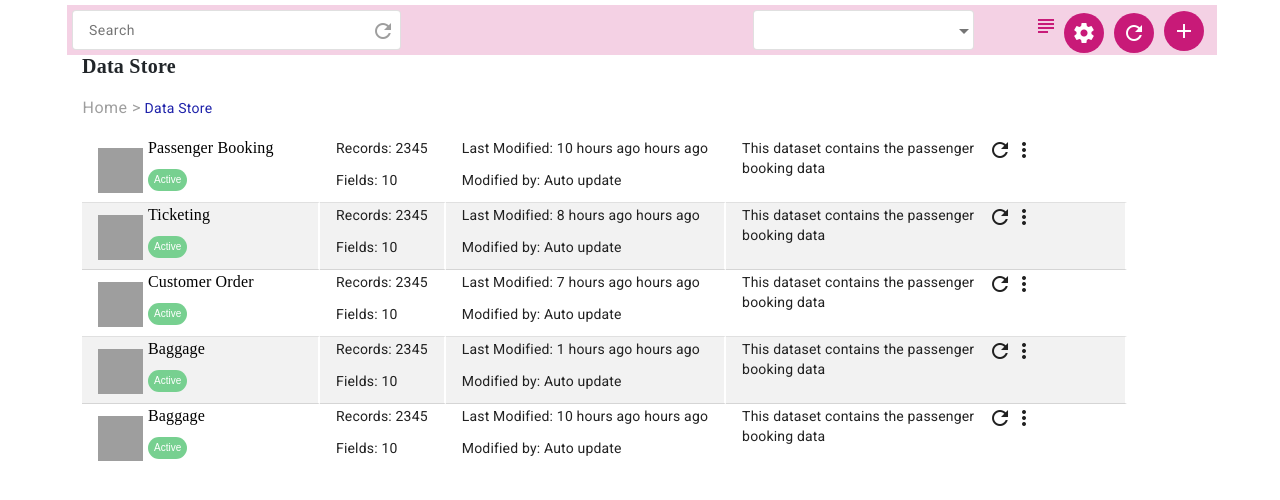
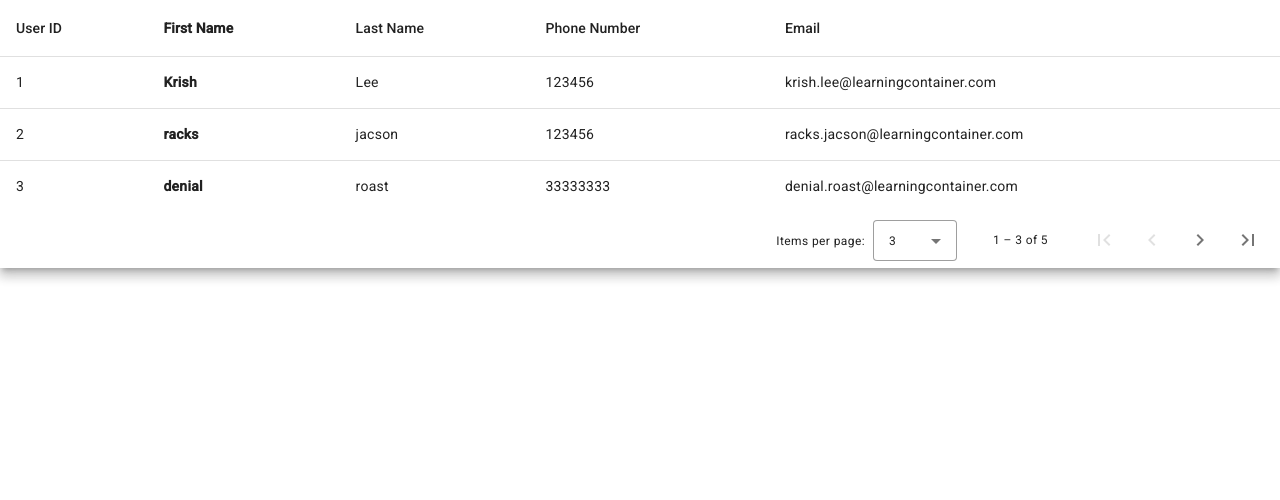
Before and after one commit to ANANTH4004/Phoenix, an Angular app: page / in a window 1280 px wide. Shown: the top 500 px of the page. Built offline with nearby package versions, Linux system fonts and the light colour scheme; grey boxes are pictures that could not be loaded.

Commit message:
paginator working , row click event is pending

```diff
--- /dev/null
+++ b/src/Classes & Interface/User.ts
@@ -0,0 +1,8 @@
+
+export interface User {
+    userId: number
+    firstName: string
+    lastName: string
+    phoneNumber: string
+    emailAddress: string
+  }
--- /dev/null
+++ b/src/app/Services/table.service.ts
@@ -0,0 +1,14 @@
+import { HttpClient } from '@angular/common/http';
+import { Injectable } from '@angular/core';
+import { User } from 'src/Classes & Interface/User';
+
+@Injectable({
+  providedIn: 'root'
+})
+export class TableService {
+
+  constructor(private http : HttpClient) { }
+  getAllEmployee(){
+    return this.http.get<User[]>('/assets/Json/user.json');
+  }
+}
--- a/src/app/app.component.html
+++ b/src/app/app.component.html
@@ -1 +1,3 @@
-<app-data-store></app-data-store>
+<app-table>
+
+</app-table>
--- /dev/null
+++ b/src/app/table/table.component.html
@@ -0,0 +1,37 @@
+
+<div class="mat-elevation-z8">
+    <table mat-table [dataSource]="dataSource">
+
+      <ng-container matColumnDef="userId">
+        <th mat-header-cell *matHeaderCellDef> User ID </th>
+        <td mat-cell *matCellDef="let element"> {{element.userId}} </td>
+      </ng-container>
+
+      <ng-container matColumnDef="firstName">
+        <th mat-header-cell *matHeaderCellDef>First Name </th>
+        <td mat-cell *matCellDef="let element"> {{element.firstName}} </td>
+      </ng-container>
+
+      <ng-container matColumnDef="lastName">
+        <th mat-header-cell *matHeaderCellDef> Last Name </th>
+        <td mat-cell *matCellDef="let element"> {{element.lastName}} </td>
+      </ng-container>
+
+      <ng-container matColumnDef="phoneNumber">
+        <th mat-header-cell *matHeaderCellDef> Phone Number</th>
+        <td mat-cell *matCellDef="let element"> {{element.phoneNumber}} </td>
+      </ng-container>
+
+      <ng-container matColumnDef="emailAddress">
+        <th mat-header-cell *matHeaderCellDef> Email </th>
+        <td mat-cell *matCellDef="let element"> {{element.emailAddress}} </td>
+      </ng-container>
+
+      <tr mat-header-row *matHeaderRowDef="displayedColumns" ></tr>
+      <tr mat-row (click)="addRows($event)"  *matRowDef="let row; columns: displayedColumns;" ></tr>
+    </table>
+
+    <mat-paginator [pageSizeOptions]="[1,3,5]"
+                   showFirstLastButtons pageSize="3">
+    </mat-paginator>
+  </div>
--- /dev/null
+++ b/src/app/table/table.component.scss
@@ -0,0 +1,7 @@
+table{
+    width: 100%;
+}
+
+.mat-column-firstName{
+    font-weight: bold;
+}
--- /dev/null
+++ b/src/app/table/table.component.ts
@@ -0,0 +1,35 @@
+import { Component ,ViewChild,AfterViewInit, OnInit } from '@angular/core';
+import {MatPaginator, MatPaginatorModule} from '@angular/material/paginator';
+import {MatTableDataSource, MatTableModule} from '@angular/material/table';
+import { User } from 'src/Classes & Interface/User';
+import { TableService } from '../Services/table.service';
+
+@Component({
+  selector: 'app-table',
+  templateUrl: './table.component.html',
+  styleUrls: ['./table.component.scss']
+})
+export class TableComponent implements OnInit, AfterViewInit{
+addRows(event:any) {
+  this.clickedRow.add(event.target.value);
+}
+  displayedColumns: string[] = ['userId', 'firstName', 'lastName', 'phoneNumber', 'emailAddress'];
+  dataSource = new MatTableDataSource<User>();
+  //paginator declaration
+  @ViewChild(MatPaginator) paginator !: MatPaginator;
+
+  clickedRow = new Set<User>();
+  constructor(private table : TableService){
+
+  }
+  ngOnInit(): void {
+    this.table.getAllEmployee().subscribe(data =>{
+      this.dataSource.data = data;
+    });
+  }
+  ngAfterViewInit(): void {
+    this.dataSource.paginator = this.paginator;
+    console.log(this.clickedRow);
+  }
+
+}
--- /dev/null
+++ b/src/assets/Json/user.json
@@ -0,0 +1,38 @@
+
+  [
+    {
+      "userId": 1,
+      "firstName": "Krish",
+      "lastName": "Lee",
+      "phoneNumber": "123456",
+      "emailAddress": "krish.lee@learningcontainer.com"
+    },
+    {
+      "userId": 2,
+      "firstName": "racks",
+      "lastName": "jacson",
+      "phoneNumber": "123456",
+      "emailAddress": "racks.jacson@learningcontainer.com"
+    },
+    {
+      "userId": 3,
+      "firstName": "denial",
+      "lastName": "roast",
+      "phoneNumber": "33333333",
+      "emailAddress": "denial.roast@learningcontainer.com"
+    },
+    {
+      "userId": 4,
+      "firstName": "devid",
+      "lastName": "neo",
+      "phoneNumber": "222222222",
+      "emailAddress": "devid.neo@learningcontainer.com"
+    },
+    {
+      "userId": 5,
+      "firstName": "jone",
+      "lastName": "mac",
+      "phoneNumber": "111111111",
+      "emailAddress": "jone.mac@learningcontainer.com"
+    }
+  ]
```
Also changed, not shown: src/app/app.module.ts (+7 -2 lines), 1 other file (tests, documents, lock files or other folders).
